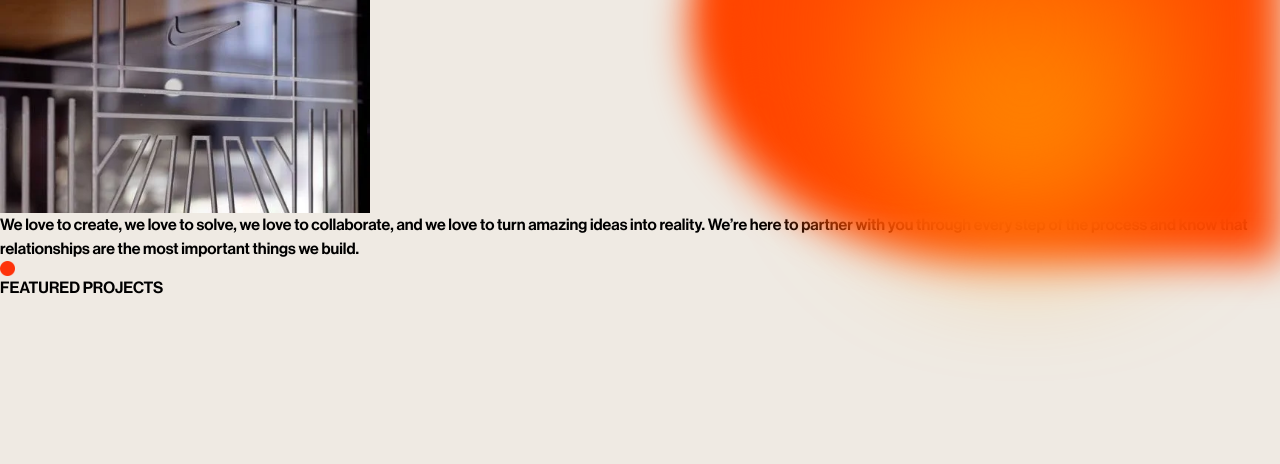
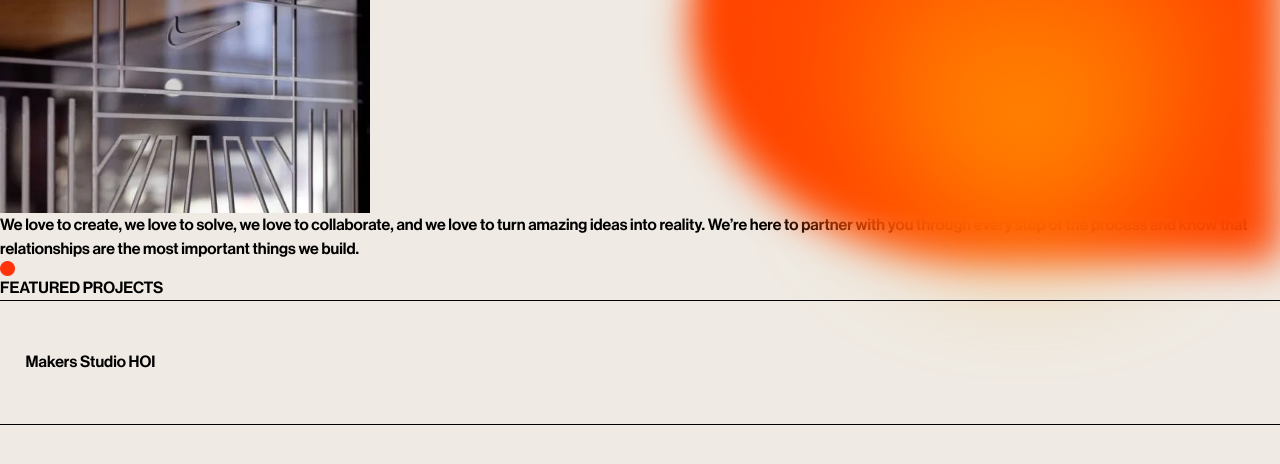
Before and after one commit to safkat07/Sundown_Studio_Landing_Page, a React (Vite) app: page / in a window 1280 px wide. Shown: the part 840-1304 px from the top of the page. Built offline with nearby package versions, Linux system fonts and the light colour scheme.

Commit message:
featured projects hover effect added

```diff
--- a/index.html
+++ b/index.html
@@ -3,9 +3,9 @@
 
 <head>
   <meta charset="UTF-8" />
-  <link rel="icon" type="image/svg+xml" href="/vite.svg" />
+  <link rel="icon" type="image/svg+xml" href="/src//assets/icon2.png" />
   <meta name="viewport" content="width=device-width, initial-scale=1.0" />
-  <title>Vite + React</title>
+  <title>Sundown Studio</title>
 </head>
 
 <body>
--- /dev/null
+++ b/src/Components/FeaturedProject/FeaturedProject.css
@@ -0,0 +1,28 @@
+#listCon {
+    height: 125px;
+    width: 100%;
+    border-top: 1px solid black;
+    border-bottom: 1px solid black;
+    display: flex;
+    align-items: center;
+    padding: 0 2vw;
+    position: relative;
+    z-index: 9;
+    overflow: hidden;
+    cursor: pointer;
+
+}
+
+.overlay {
+    height: 100%;
+    width: 100%;
+    background-color: orangered;
+    position: absolute;
+    left: 0;
+    top: -100%;
+    transition: all ease 0.4s ;
+}
+
+#listCon:hover .overlay {
+    top: 0;
+}
--- a/src/Components/FeaturedProject/FeaturedProject.jsx
+++ b/src/Components/FeaturedProject/FeaturedProject.jsx
@@ -1,10 +1,19 @@
 import icon from '../../assets/icon2.png'
+import './FeaturedProject.css'
 const FeaturedProject = () => {
     return (
-        <div className='p-10 pt-28 '>
-            <div className='flex  space-x-2 items-center'>
+        <div className=' pt-28 min-h-screen '>
+            <div className='flex p-10 pb-44 space-x-2 items-center'>
                 <img width={15} src={icon} alt="" />
                 <p className='text-[1vw] '>FEATURED PROJECTS</p>
+            </div>
+
+            {/* List div */}
+            <div>
+                <div id='listCon' >
+                    <div className="overlay"></div>
+                    <h2 className='text-[3vw] relative z-10'>Makers Studio HOI</h2>
+                </div>
             </div>
         </div>
     );
```
